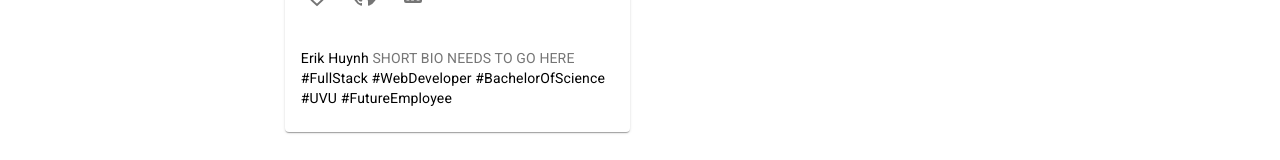
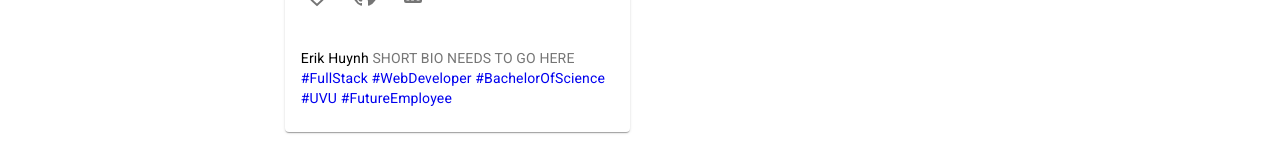
Before and after one commit to E-Huynh/portfolio-gram, a React (Create React App) app: page / in a window 1280 px wide. Shown: the part 504-664 px from the top of the page. Built offline with nearby package versions, Linux system fonts and the light colour scheme.

Commit message:
changes hashtag color

```diff
--- a/src/components/card.js
+++ b/src/components/card.js
@@ -24,7 +24,11 @@ const useStyles = makeStyles((theme) => ({
   user: {
     fontWeight: 400,
     color: '#000000'
-  }
+  },
+  hashtag: {
+    fontWeight: 400,
+    color: '#0000EE'
+  },
 }));
 
 function ProjectCard({ data }) {
@@ -93,7 +97,7 @@ function ProjectCard({ data }) {
       </CardActions>
       <CardContent>
         <Typography variant="body2" color="textSecondary" component="p">
-          <span className={classes.user}>Erik Huynh</span> {data.description} <span className={classes.user}>{createHashtags(data.tech)}</span>
+          <span className={classes.user}>Erik Huynh</span> {data.description} <span className={classes.hashtag}>{createHashtags(data.tech)}</span>
         </Typography>
       </CardContent>
     </Card>
```
